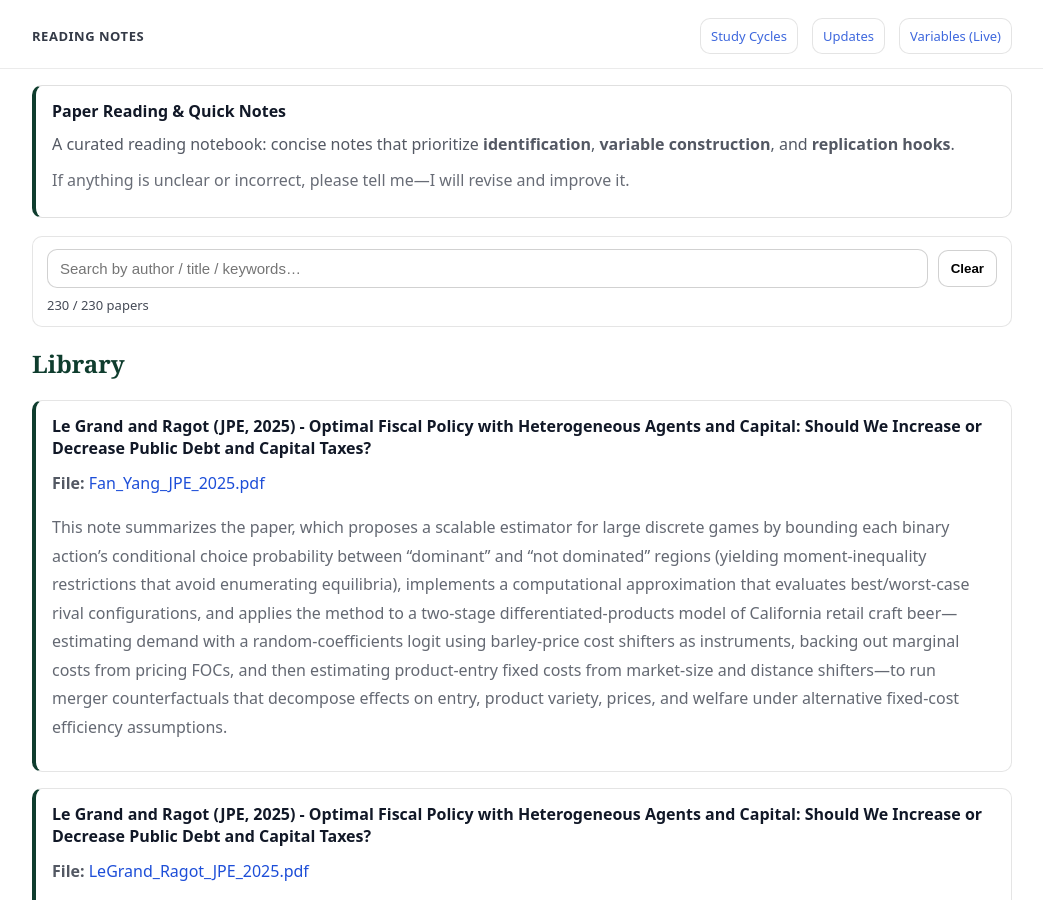
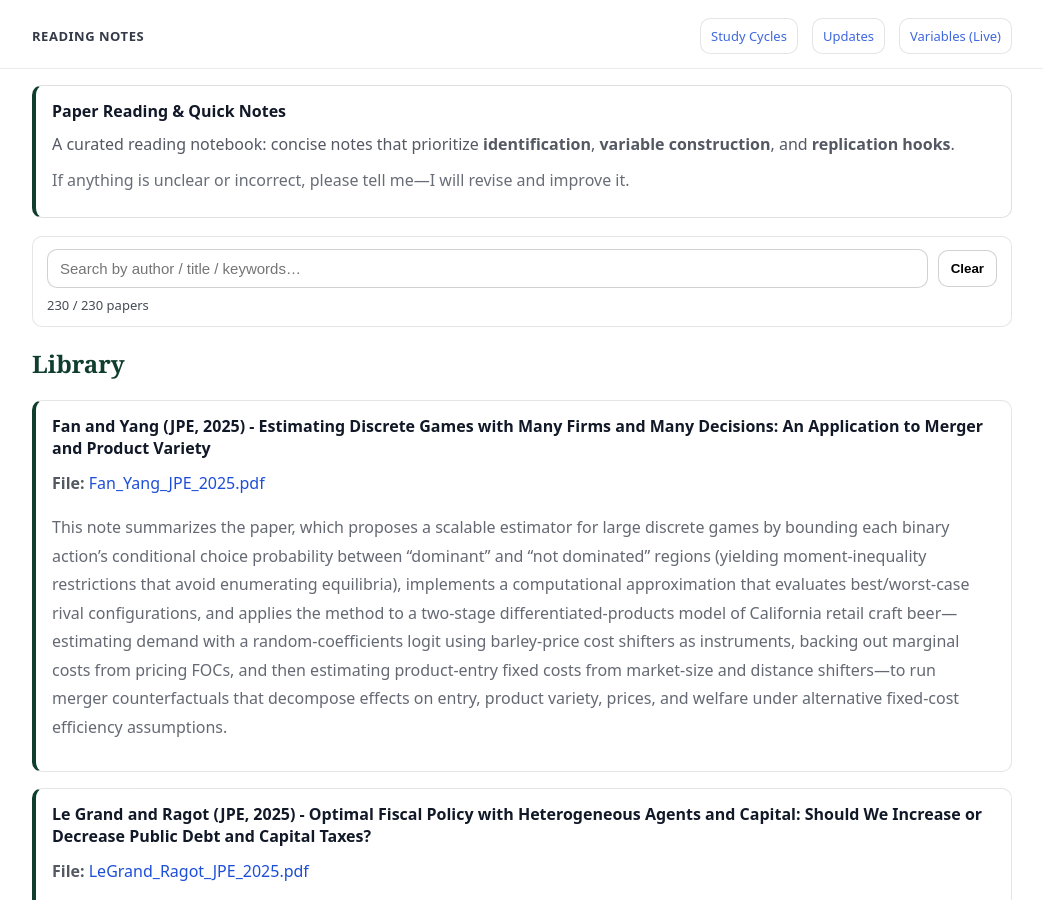
Before and after one commit to yaxinzn/study-archive, a Jekyll site: the page built from reading/index.md, in a window 1280 px wide and 900 px high. Shown: the whole window, without its empty margins (118-1161 px from the left). Built offline with Jekyll 4.4.1, drawn with Linux system fonts in a browser that asks for light colours.

Commit message:
Update reading list

```diff
--- a/_data/reading.yml
+++ b/_data/reading.yml
@@ -1,4 +1,4 @@
-- title: "Le Grand and Ragot (JPE, 2025) - Optimal Fiscal Policy with Heterogeneous Agents and Capital: Should We Increase or Decrease Public Debt and Capital Taxes?"
+- title: "Fan and Yang (JPE, 2025) - Estimating Discrete Games with Many Firms and Many Decisions: An Application to Merger and Product Variety"
   file: "Fan_Yang_JPE_2025.pdf"
   desc: "This note summarizes the paper, which proposes a scalable estimator for large discrete games by bounding each binary action’s conditional choice probability between “dominant” and “not dominated” regions (yielding moment-inequality restrictions that avoid enumerating equilibria), implements a computational approximation that evaluates best/worst-case rival configurations, and applies the method to a two-stage differentiated-products model of California retail craft beer—estimating demand with a random-coefficients logit using barley-price cost shifters as instruments, backing out marginal costs from pricing FOCs, and then estimating product-entry fixed costs from market-size and distance shifters—to run merger counterfactuals that decompose effects on entry, product variety, prices, and welfare under alternative fixed-cost efficiency assumptions."
 
```
